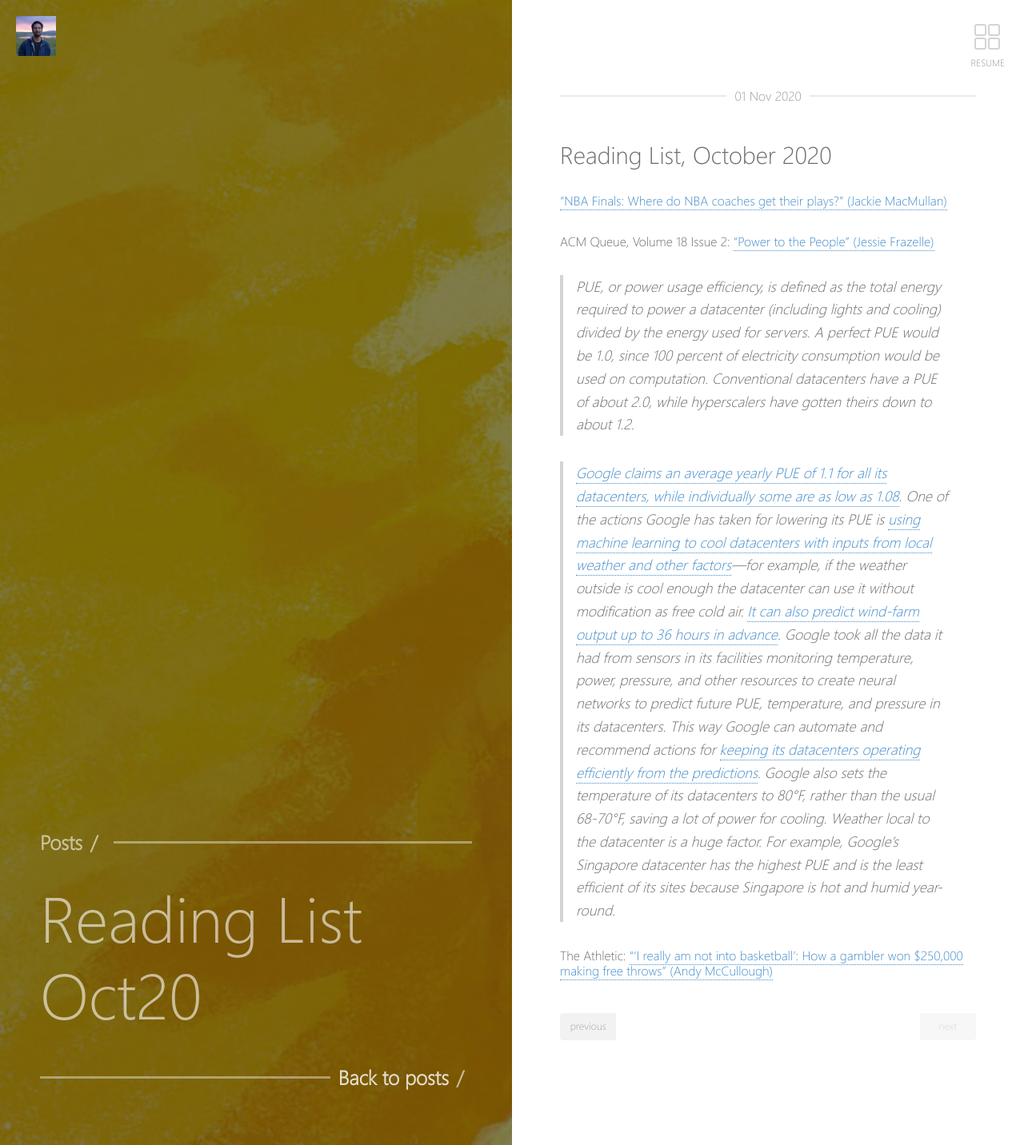
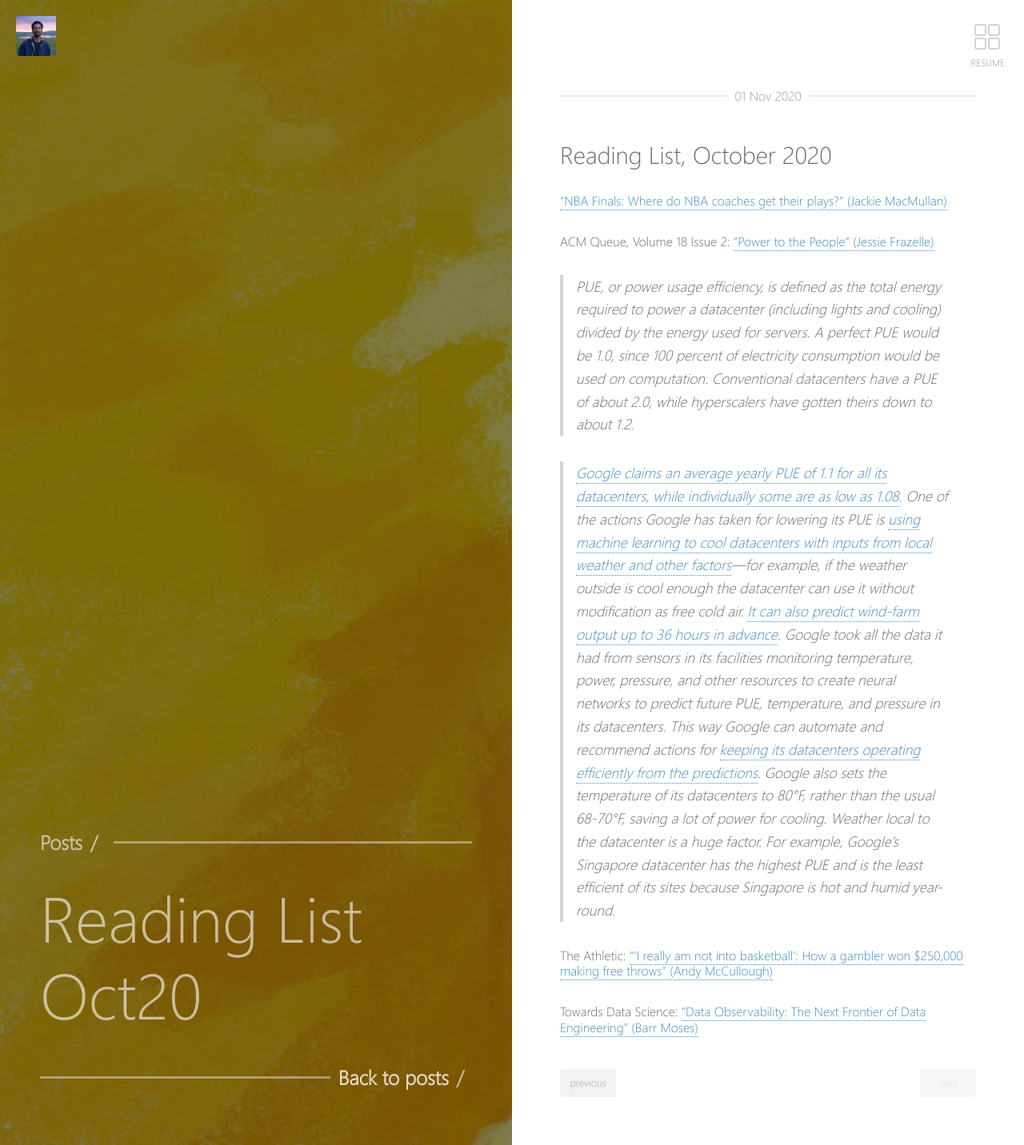
Before and after one commit to sumeet-bansal/sumeet-bansal.github.io, a Jekyll site: the page built from _posts/2020-11-01-reading-list-oct20.md, in a window 1280 px wide. Shown: the whole page at 80% size. Built offline with Jekyll 4.4.1, drawn with Linux system fonts in a browser that asks for light colours; our own code applies the rules of GitHub Pages for plain Markdown files.

Commit message:
Update 2020-11-01-reading-list-oct20.md

```diff
--- a/_posts/2020-11-01-reading-list-oct20.md
+++ b/_posts/2020-11-01-reading-list-oct20.md
@@ -8,3 +8,5 @@
 > [Google claims an average yearly PUE of 1.1 for all its datacenters, while individually some are as low as 1.08](https://www.google.com/about/datacenters/efficiency/). One of the actions Google has taken for lowering its PUE is [using machine learning to cool datacenters with inputs from local weather and other factors](https://deepmind.com/blog/article/safety-first-ai-autonomous-data-centre-cooling-and-industrial-control)&mdash;for example, if the weather outside is cool enough the datacenter can use it without modification as free cold air. [It can also predict wind-farm output up to 36 hours in advance](https://deepmind.com/blog/article/machine-learning-can-boost-value-wind-energy). Google took all the data it had from sensors in its facilities monitoring temperature, power, pressure, and other resources to create neural networks to predict future PUE, temperature, and pressure in its datacenters. This way Google can automate and recommend actions for [keeping its datacenters operating efficiently from the predictions](https://deepmind.com/blog/article/deepmind-ai-reduces-google-data-centre-cooling-bill-40). Google also sets the temperature of its datacenters to 80°F, rather than the usual 68-70°F, saving a lot of power for cooling. Weather local to the datacenter is a huge factor. For example, Google's Singapore datacenter has the highest PUE and is the least efficient of its sites because Singapore is hot and humid year-round.
 
 #### *The Athletic*: ["'I really am not into basketball': How a gambler won $250,000 making free throws" (Andy McCullough)](https://theathletic.com/2114179/2020/10/06/i-really-am-not-into-basketball-how-a-gambler-won-250000-making-free-throws)
+
+#### *Towards Data Science*: ["Data Observability: The Next Frontier of Data Engineering" (Barr Moses)](https://towardsdatascience.com/data-observability-the-next-frontier-of-data-engineering-f780feb874b)
```
